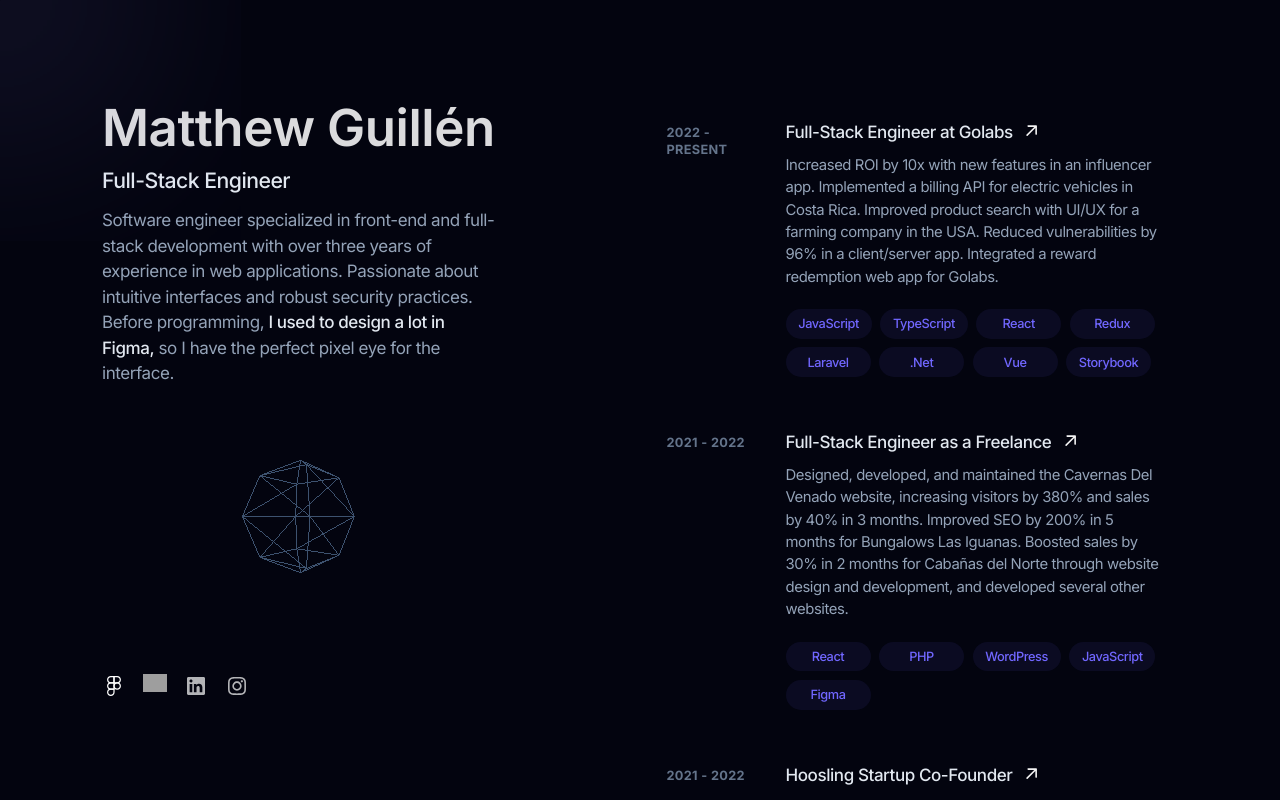
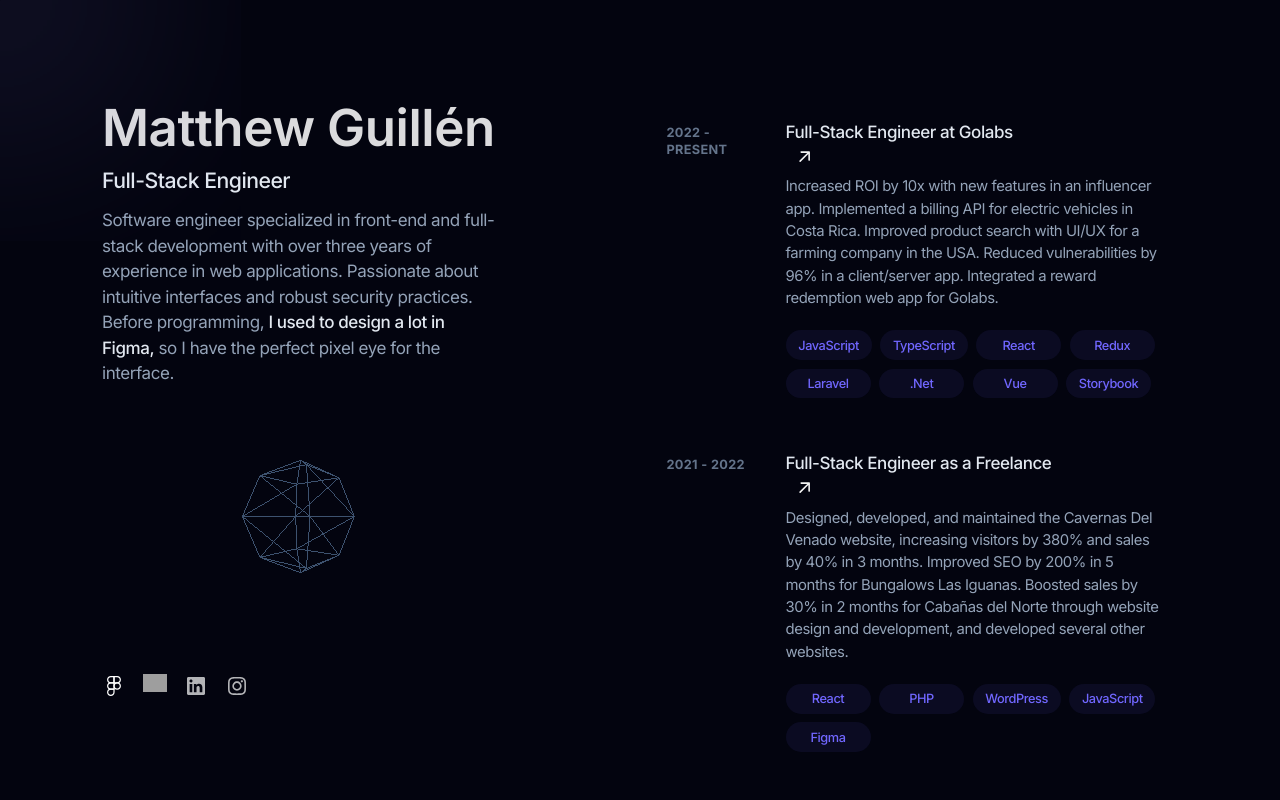
Before and after one commit to matthewvogas/matthewvogas, a Next.js app: page / in a window 1280 px wide. Built offline with nearby package versions, Linux system fonts and the light colour scheme; grey boxes are pictures that could not be loaded.

Commit message:
fixing link in Experience

```diff
--- a/app/components/experience/ExperienceCard.tsx
+++ b/app/components/experience/ExperienceCard.tsx
@@ -30,9 +30,8 @@ export const ExperienceCard = ({ startDate, endDate, name, description, stack, i
                 <div className="flex">
                     <Link href={""}>
                         <h3 className="group-hover:text-[#7167ff] font-medium leading-snug text-slate-200 inline-block">{name}</h3>
+                        <svg xmlns="http://www.w3.org/2000/svg" viewBox="0 0 20 20" fill="currentColor" className="group-hover:translate-x-1 group-hover:-translate-y-1 transition-transform duration-200 ml-2 max-h-5 max-w-5 h-5 w-5" aria-hidden="true"><path fill-rule="evenodd" d="M5.22 14.78a.75.75 0 001.06 0l7.22-7.22v5.69a.75.75 0 001.5 0v-7.5a.75.75 0 00-.75-.75h-7.5a.75.75 0 000 1.5h5.69l-7.22 7.22a.75.75 0 000 1.06z" clip-rule="evenodd"></path></svg>
                     </Link>
-
-                    <svg xmlns="http://www.w3.org/2000/svg" viewBox="0 0 20 20" fill="currentColor" className="group-hover:translate-x-1 group-hover:-translate-y-1 transition-transform duration-200 ml-2 max-h-5 max-w-5 h-5 w-5" aria-hidden="true"><path fill-rule="evenodd" d="M5.22 14.78a.75.75 0 001.06 0l7.22-7.22v5.69a.75.75 0 001.5 0v-7.5a.75.75 0 00-.75-.75h-7.5a.75.75 0 000 1.5h5.69l-7.22 7.22a.75.75 0 000 1.06z" clip-rule="evenodd"></path></svg>
                 </div>
                 <p className="mt-2 text-sm leading-normal text-slate-400">{description}</p>
                 <ExternalLinks items={items} />
```
